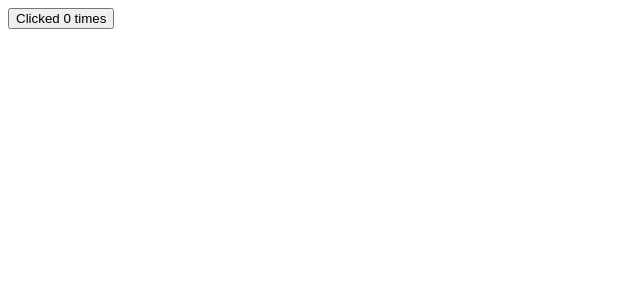
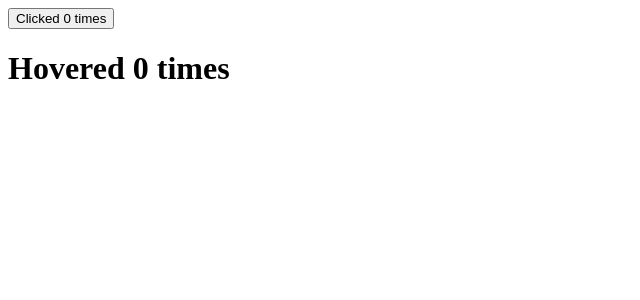
Before and after one commit to RabiulHassanJomman/Think-in-a-react-way, a React (Vite) app: page / in a window 1280 px wide. Shown: the top 300 px of the page, without its empty margins (0-640 px from the left). Built offline with nearby package versions, Linux system fonts and the light colour scheme.

Commit message:
render props

```diff
--- a/src/App.jsx
+++ b/src/App.jsx
@@ -1,14 +1,25 @@
 import ClickCounter from "./components/ClickCounter";
 import Counter from "./components/Counter";
+import HoverCounter from "./components/HoverCounter";
 function App() {
   return (
     <>
       <Counter>
-        {(count, increamentCount) => ( <ClickCounter
+        {(count, increamentCount) => (
+          <ClickCounter
             count={count}
             increamentCount={increamentCount}
-          ></ClickCounter>)
-        }
+          ></ClickCounter>
+        )}
+      </Counter>
+
+      <Counter>
+        {(count, increamentCount) => (
+          <HoverCounter
+            count={count}
+            increamentCount={increamentCount}
+          ></HoverCounter>
+        )}
       </Counter>
     </>
   );
```
Also changed, not shown: src/components/HoverCounter.jsx (+5 -9 lines).
